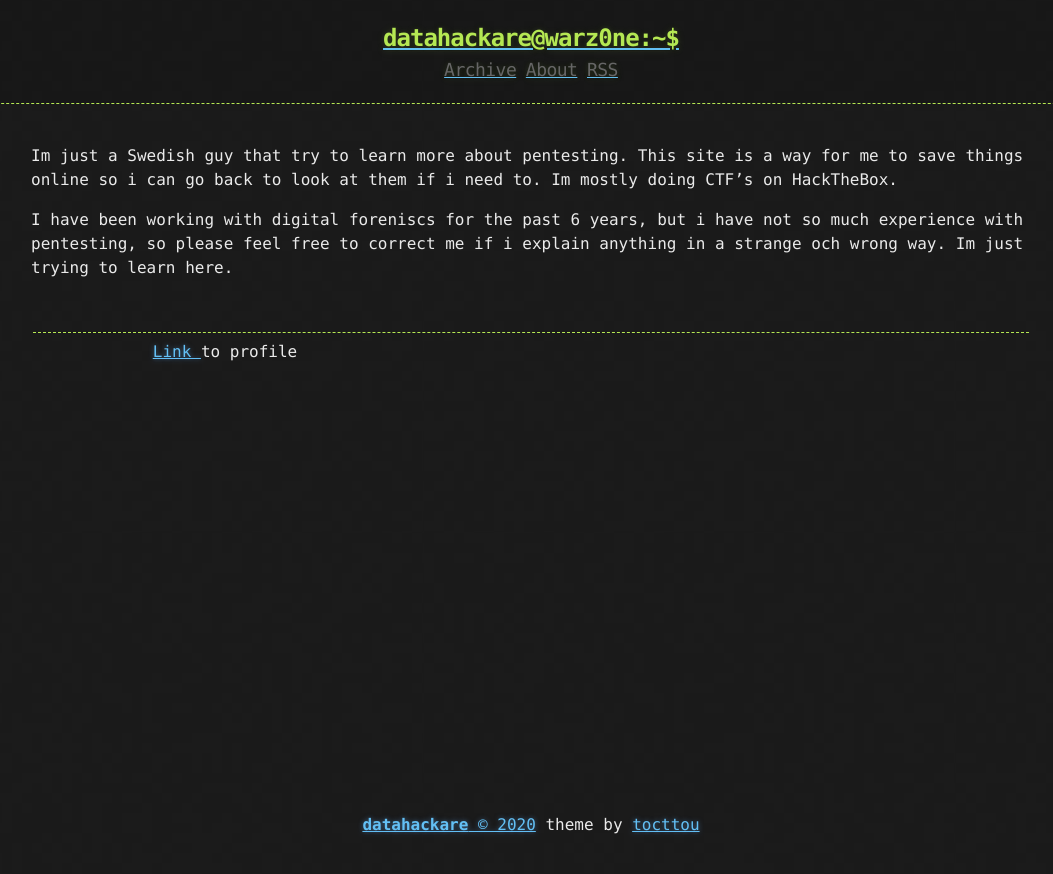
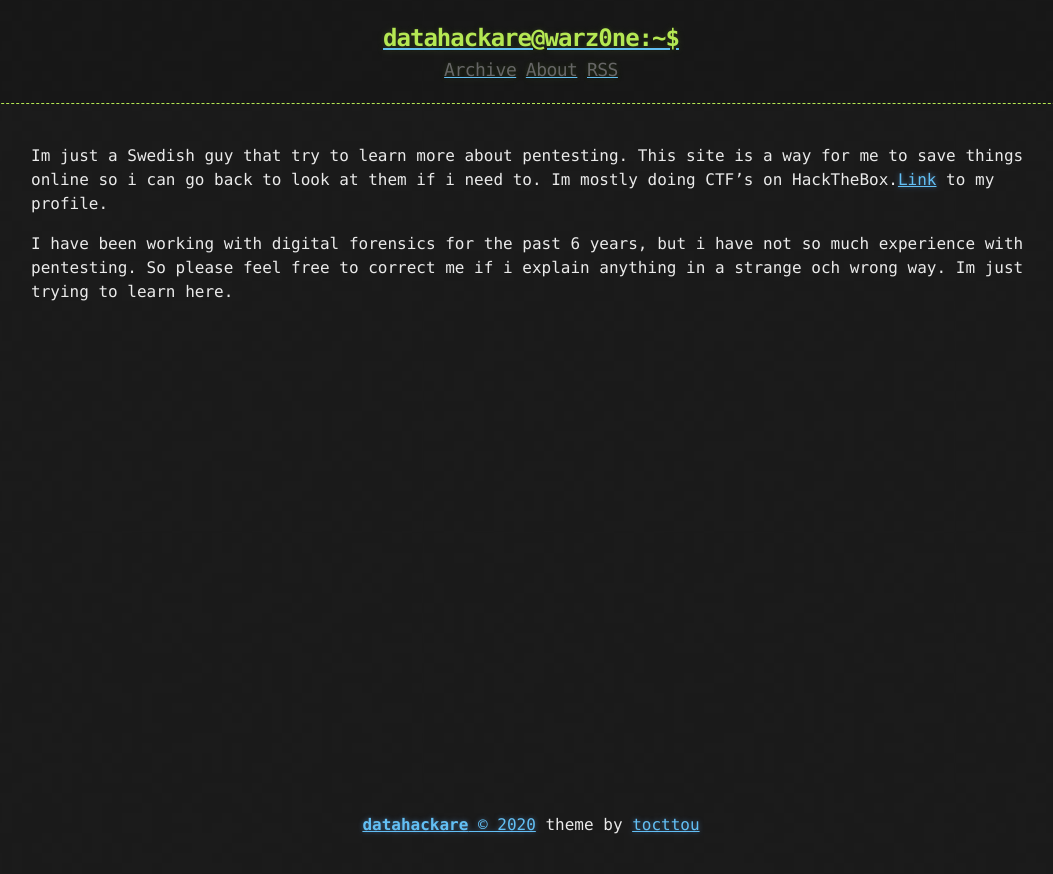
Before and after one commit to datahackare/warz0ne, a Jekyll site: the page built from about.md, in a window 1280 px wide. Shown: the top 874 px of the page, without its empty margins (109-1162 px from the left). Built offline with Jekyll 4.4.1, drawn with Linux system fonts in a browser that asks for light colours.

Commit message:
Update about.md

```diff
--- a/about.md
+++ b/about.md
@@ -4,10 +4,8 @@ title: About
 ---
 
 Im just a Swedish guy that try to learn more about pentesting.
-This site is a way for me to save things online so i can go back to look at them if i need to. Im mostly doing CTF's on HackTheBox.
+This site is a way for me to save things online so i can go back to look at them if i need to. Im mostly doing CTF's on HackTheBox.<a href="https://www.hackthebox.eu/profile/44591">Link</a> to my profile.
 
-I have been working with digital foreniscs for the past 6 years, but i have not so much experience with pentesting, so please feel free to correct me if i explain anything in a strange och wrong way. Im just trying to learn here.
+I have been working with digital forensics for the past 6 years, but i have not so much experience with pentesting. So please feel free to correct me if i explain anything in a strange och wrong way. Im just trying to learn here.
 
- []()    |
- ------  | ------
- <script src="https://www.hackthebox.eu/badge/44591"></script> | <a href="https://www.hackthebox.eu/profile/44591">Link </a>to profile
+<script src="https://www.hackthebox.eu/badge/44591"></script>
```
